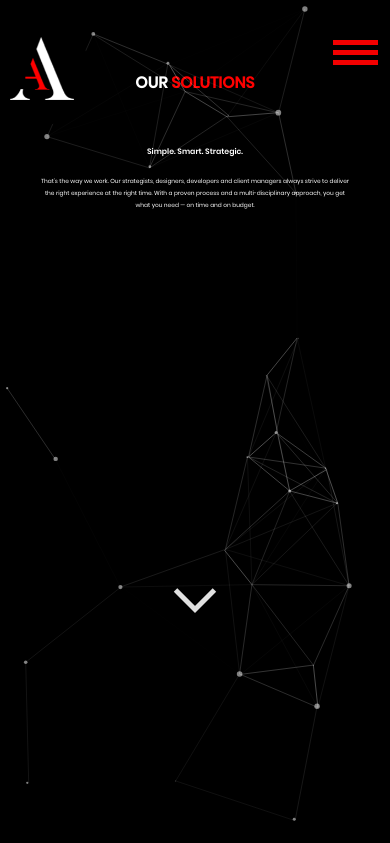
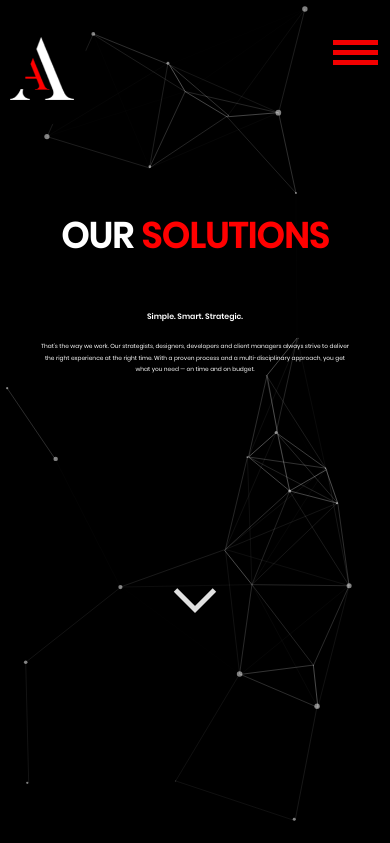
Before and after one commit to SameeranB/adroit, a PHP site: page /solutions.html in a window 390 px wide. Shown: the top 843 px of the page. Run offline with PHP 8.4, Linux system fonts and the light colour scheme; some libraries are stand-ins or nearby versions.

Commit message:
mob heading

```diff
--- a/css/services.css
+++ b/css/services.css
@@ -158,7 +158,6 @@ top:40px;}
   transition: all .25s;
   top: -0px;
 }
-
 
 ul {
   margin: 0;
@@ -1094,3 +1093,10 @@ canvas {
 .count-particles{
   border-radius: 0 0 3px 3px;
 }
+
+@media only screen and (max-width: 600px) {
+  h2{
+    padding-top:17vh;
+align:center;    font-size:9vw;
+  }
+  }
```
